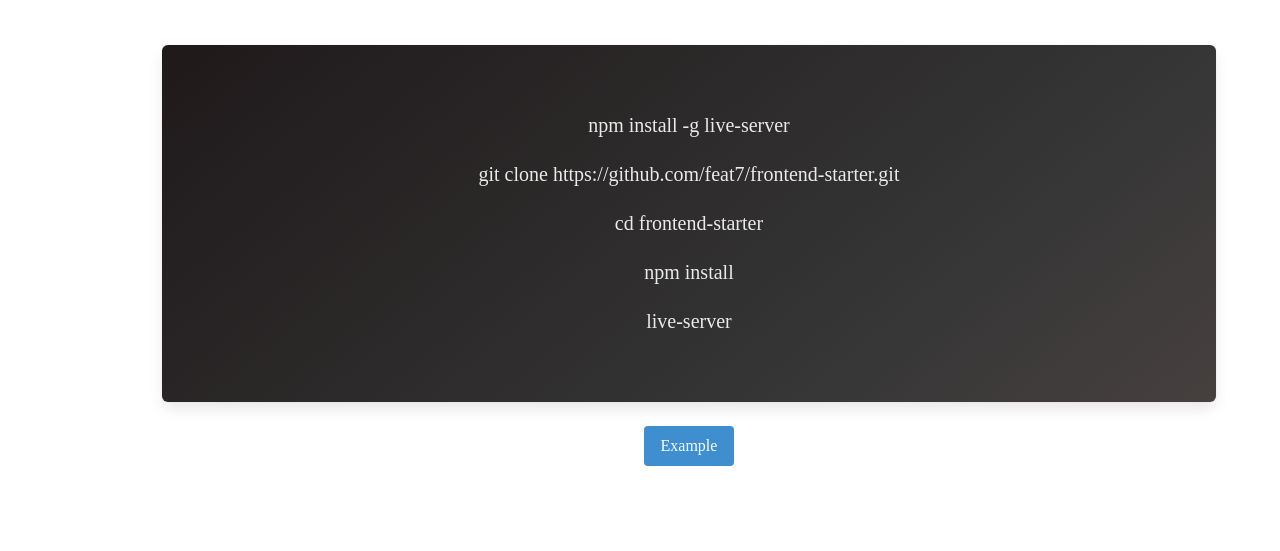
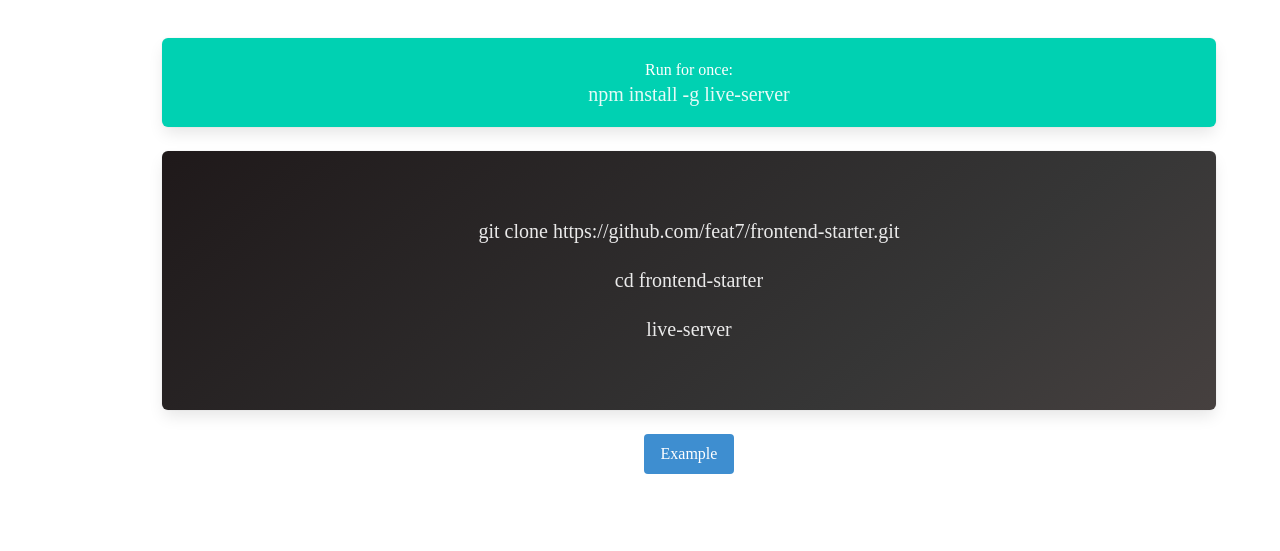
Before and after one commit to feat7/frontend-starter, a website: page index.html in a window 1280 px wide. Shown: the part 249-800 px from the top of the page. Drawn offline with nearby package versions, Linux system fonts and the light colour scheme; a web font is replaced by a local one.

```diff
--- a/index.html
+++ b/index.html
@@ -37,20 +37,20 @@
                 Frontend development made easy. Automated browser reload. Easy file paths. Pre-installed font-awesome and bulma.
                 </h2>
                 <br>
+                <section class="box hero is-primary">
+                  Run for once:
+                  <h2 class="subtitle">
+                  npm install -g live-server
+                  </h2>
+                </section>
                 <section class="box hero is-dark is-bold">
                   <div class="hero-body">
                     <div class="container">
-                      <h2 class="subtitle">
-                      npm install -g live-server
-                      </h2>
                       <h2 class="subtitle">
                       git clone https://github.com/feat7/frontend-starter.git
                       </h2>
                       <h2 class="subtitle">
                       cd frontend-starter
-                      </h2>
-                      <h2 class="subtitle">
-                      npm install
                       </h2>
                       <h2 class="subtitle">
                       live-server
```
Also changed, not shown: 1 other file.
